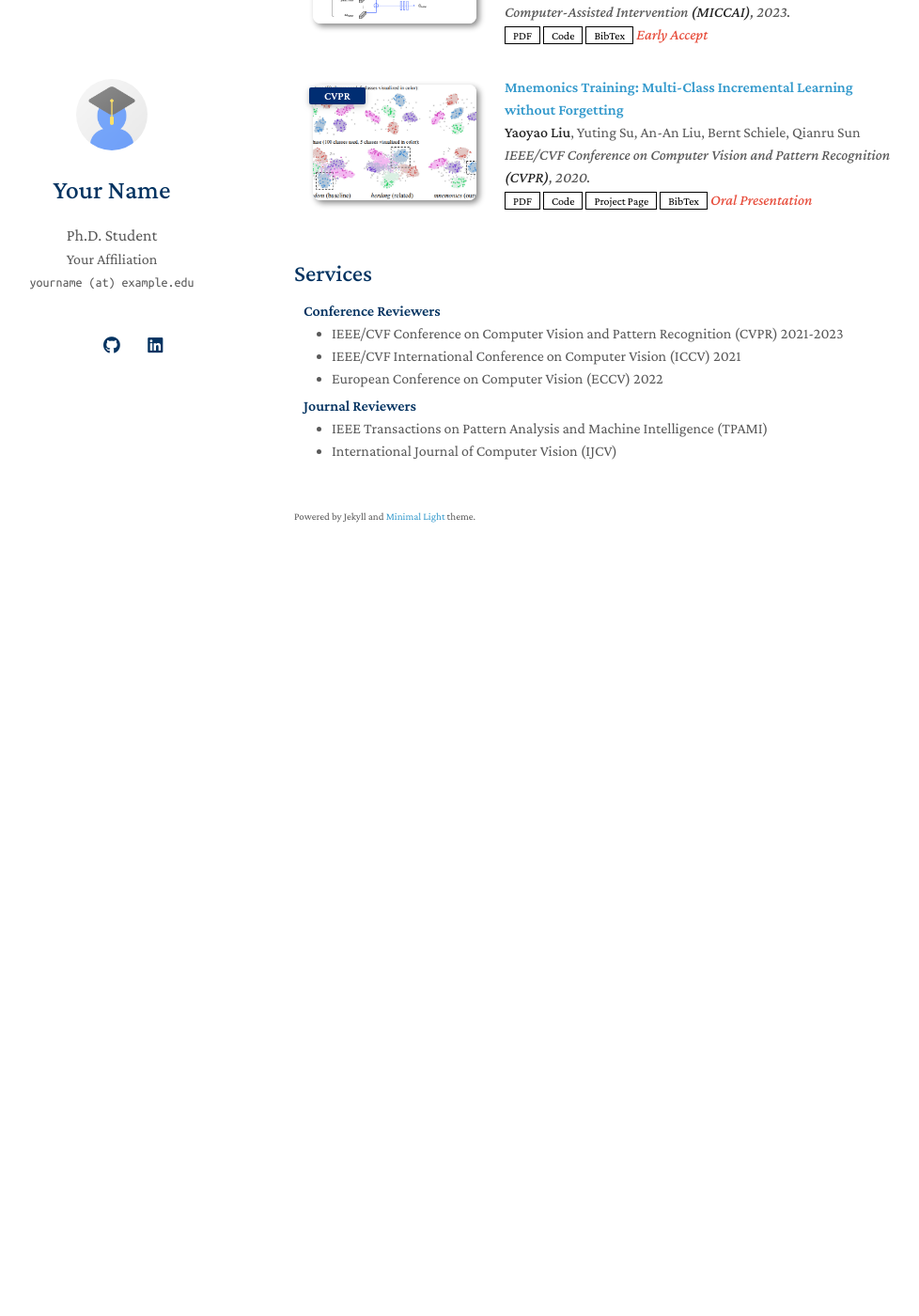
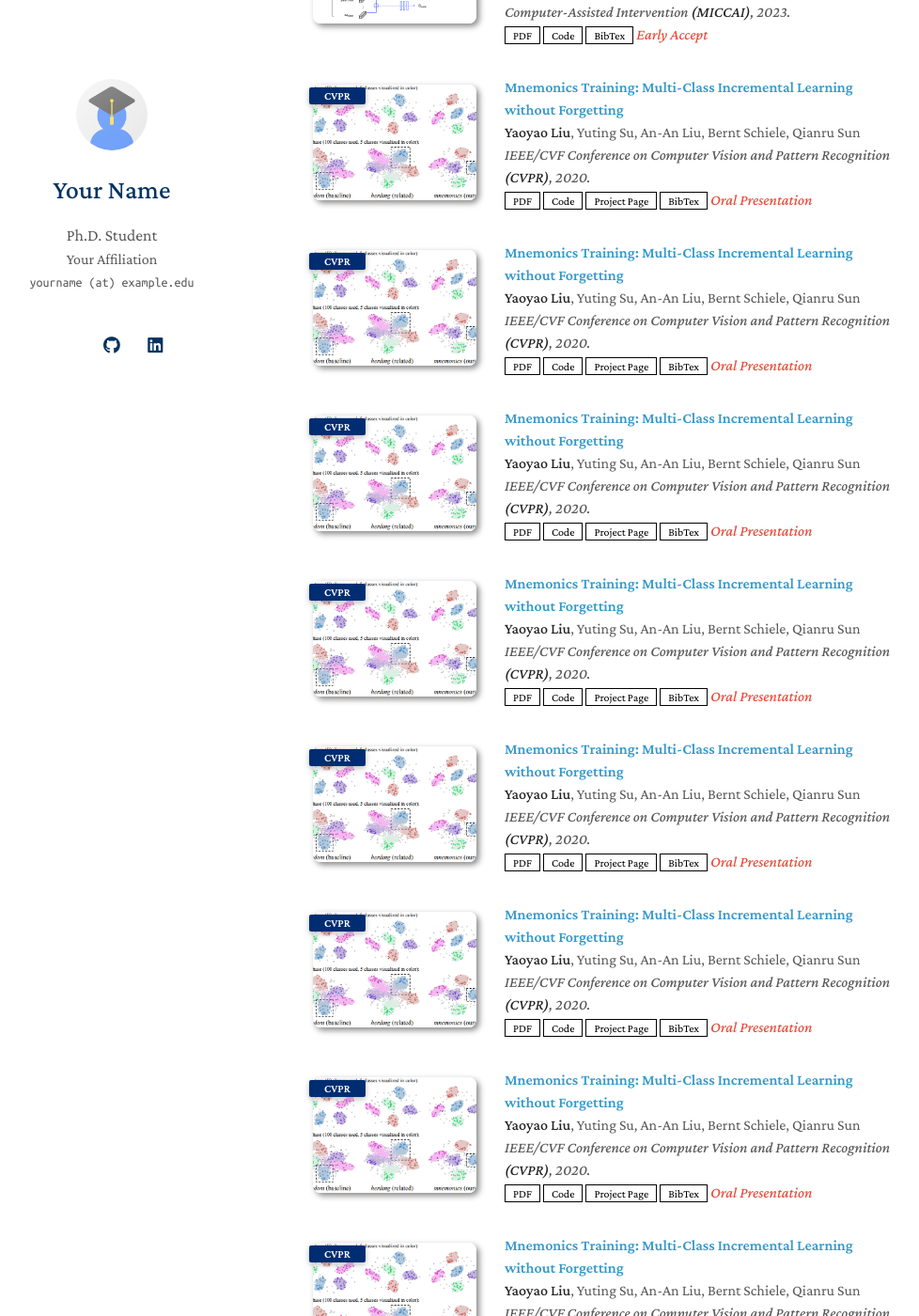
Before and after one commit to researchdbanonymous/researchdbanonymous.github.io, a Jekyll site: the page built from index.md, in a window 1280 px wide and 1400 px high, scrolled down 586 px. Shown: the whole window at 94% size, without its empty margins (157-1135 px from the left). Built offline with Jekyll 4.4.1, drawn with Linux system fonts in a browser that asks for light colours; a style sheet for code colours, icons or effects is not loaded; our own code applies the rules of GitHub Pages for plain Markdown files; before the commit the page ends 1216 px from its top, so only the background shows below that; some of the changed text lies outside the part shown.

Commit message:
Update publications.yml

```diff
--- a/_data/publications.yml
+++ b/_data/publications.yml
@@ -20,3 +20,91 @@ main:
     bibtex: https://class-il.mpi-inf.mpg.de/mnemonics/
     notes: Oral Presentation
     image: ./assets/img/teaser_example.png
+
+  - title: "Mnemonics Training: Multi-Class Incremental Learning without Forgetting"
+    authors: <strong>Yaoyao Liu</strong>, Yuting Su, An-An Liu, Bernt Schiele, Qianru Sun
+    conference_short: CVPR
+    conference: IEEE/CVF Conference on Computer Vision and Pattern Recognition <strong>(CVPR)</strong>, 2020.
+    pdf: https://arxiv.org/pdf/2002.10211.pdf
+    code: https://github.com/yaoyao-liu/class-incremental-learning/tree/main/mnemonics-training
+    page: https://class-il.mpi-inf.mpg.de/mnemonics/
+    bibtex: https://class-il.mpi-inf.mpg.de/mnemonics/
+    notes: Oral Presentation
+    image: ./assets/img/teaser_example.png
+
+  - title: "Mnemonics Training: Multi-Class Incremental Learning without Forgetting"
+    authors: <strong>Yaoyao Liu</strong>, Yuting Su, An-An Liu, Bernt Schiele, Qianru Sun
+    conference_short: CVPR
+    conference: IEEE/CVF Conference on Computer Vision and Pattern Recognition <strong>(CVPR)</strong>, 2020.
+    pdf: https://arxiv.org/pdf/2002.10211.pdf
+    code: https://github.com/yaoyao-liu/class-incremental-learning/tree/main/mnemonics-training
+    page: https://class-il.mpi-inf.mpg.de/mnemonics/
+    bibtex: https://class-il.mpi-inf.mpg.de/mnemonics/
+    notes: Oral Presentation
+    image: ./assets/img/teaser_example.png
+
+  - title: "Mnemonics Training: Multi-Class Incremental Learning without Forgetting"
+    authors: <strong>Yaoyao Liu</strong>, Yuting Su, An-An Liu, Bernt Schiele, Qianru Sun
+    conference_short: CVPR
+    conference: IEEE/CVF Conference on Computer Vision and Pattern Recognition <strong>(CVPR)</strong>, 2020.
+    pdf: https://arxiv.org/pdf/2002.10211.pdf
+    code: https://github.com/yaoyao-liu/class-incremental-learning/tree/main/mnemonics-training
+    page: https://class-il.mpi-inf.mpg.de/mnemonics/
+    bibtex: https://class-il.mpi-inf.mpg.de/mnemonics/
+    notes: Oral Presentation
+    image: ./assets/img/teaser_example.png
+
+  - title: "Mnemonics Training: Multi-Class Incremental Learning without Forgetting"
+    authors: <strong>Yaoyao Liu</strong>, Yuting Su, An-An Liu, Bernt Schiele, Qianru Sun
+    conference_short: CVPR
+    conference: IEEE/CVF Conference on Computer Vision and Pattern Recognition <strong>(CVPR)</strong>, 2020.
+    pdf: https://arxiv.org/pdf/2002.10211.pdf
+    code: https://github.com/yaoyao-liu/class-incremental-learning/tree/main/mnemonics-training
+    page: https://class-il.mpi-inf.mpg.de/mnemonics/
+    bibtex: https://class-il.mpi-inf.mpg.de/mnemonics/
+    notes: Oral Presentation
+    image: ./assets/img/teaser_example.png
+
+  - title: "Mnemonics Training: Multi-Class Incremental Learning without Forgetting"
+    authors: <strong>Yaoyao Liu</strong>, Yuting Su, An-An Liu, Bernt Schiele, Qianru Sun
+    conference_short: CVPR
+    conference: IEEE/CVF Conference on Computer Vision and Pattern Recognition <strong>(CVPR)</strong>, 2020.
+    pdf: https://arxiv.org/pdf/2002.10211.pdf
+    code: https://github.com/yaoyao-liu/class-incremental-learning/tree/main/mnemonics-training
+    page: https://class-il.mpi-inf.mpg.de/mnemonics/
+    bibtex: https://class-il.mpi-inf.mpg.de/mnemonics/
+    notes: Oral Presentation
+    image: ./assets/img/teaser_example.png
+
+  - title: "Mnemonics Training: Multi-Class Incremental Learning without Forgetting"
+    authors: <strong>Yaoyao Liu</strong>, Yuting Su, An-An Liu, Bernt Schiele, Qianru Sun
+    conference_short: CVPR
+    conference: IEEE/CVF Conference on Computer Vision and Pattern Recognition <strong>(CVPR)</strong>, 2020.
+    pdf: https://arxiv.org/pdf/2002.10211.pdf
+    code: https://github.com/yaoyao-liu/class-incremental-learning/tree/main/mnemonics-training
+    page: https://class-il.mpi-inf.mpg.de/mnemonics/
+    bibtex: https://class-il.mpi-inf.mpg.de/mnemonics/
+    notes: Oral Presentation
+    image: ./assets/img/teaser_example.png
+
+  - title: "Mnemonics Training: Multi-Class Incremental Learning without Forgetting"
+    authors: <strong>Yaoyao Liu</strong>, Yuting Su, An-An Liu, Bernt Schiele, Qianru Sun
+    conference_short: CVPR
+    conference: IEEE/CVF Conference on Computer Vision and Pattern Recognition <strong>(CVPR)</strong>, 2020.
+    pdf: https://arxiv.org/pdf/2002.10211.pdf
+    code: https://github.com/yaoyao-liu/class-incremental-learning/tree/main/mnemonics-training
+    page: https://class-il.mpi-inf.mpg.de/mnemonics/
+    bibtex: https://class-il.mpi-inf.mpg.de/mnemonics/
+    notes: Oral Presentation
+    image: ./assets/img/teaser_example.png
+
+  - title: "Mnemonics Training: Multi-Class Incremental Learning without Forgetting"
+    authors: <strong>Yaoyao Liu</strong>, Yuting Su, An-An Liu, Bernt Schiele, Qianru Sun
+    conference_short: CVPR
+    conference: IEEE/CVF Conference on Computer Vision and Pattern Recognition <strong>(CVPR)</strong>, 2020.
+    pdf: https://arxiv.org/pdf/2002.10211.pdf
+    code: https://github.com/yaoyao-liu/class-incremental-learning/tree/main/mnemonics-training
+    page: https://class-il.mpi-inf.mpg.de/mnemonics/
+    bibtex: https://class-il.mpi-inf.mpg.de/mnemonics/
+    notes: Oral Presentation
+    image: ./assets/img/teaser_example.png
```
